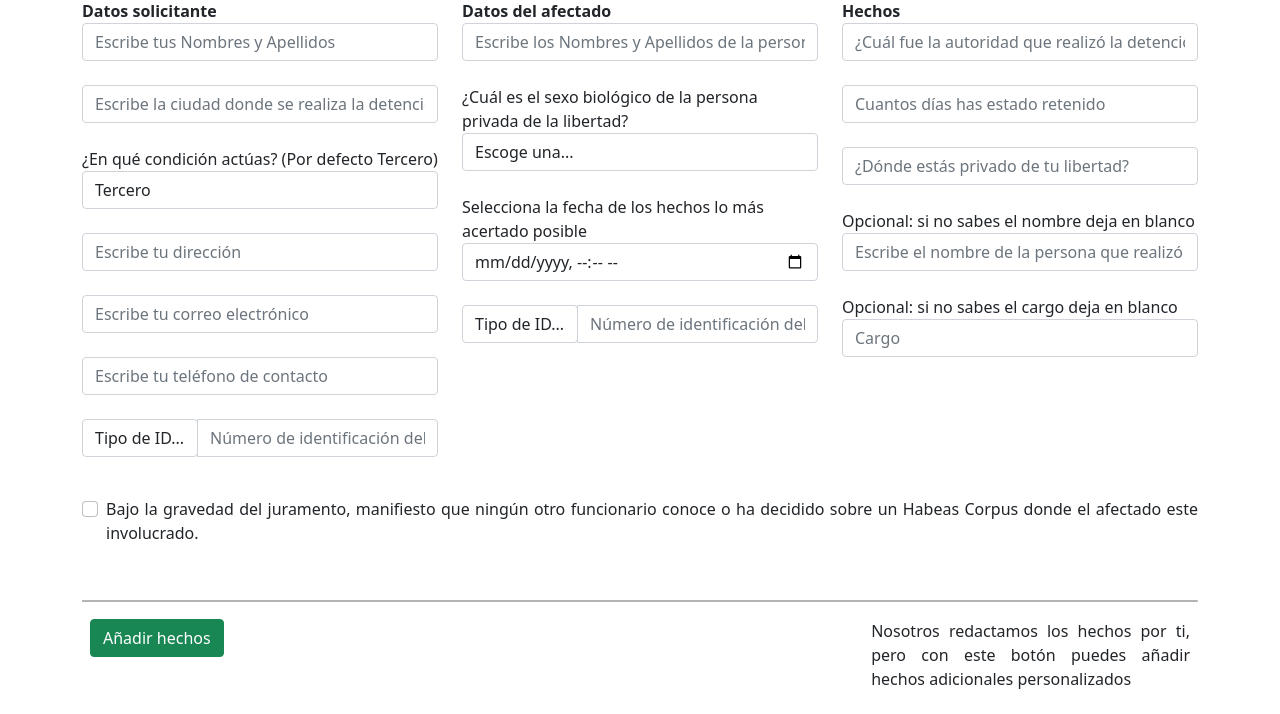
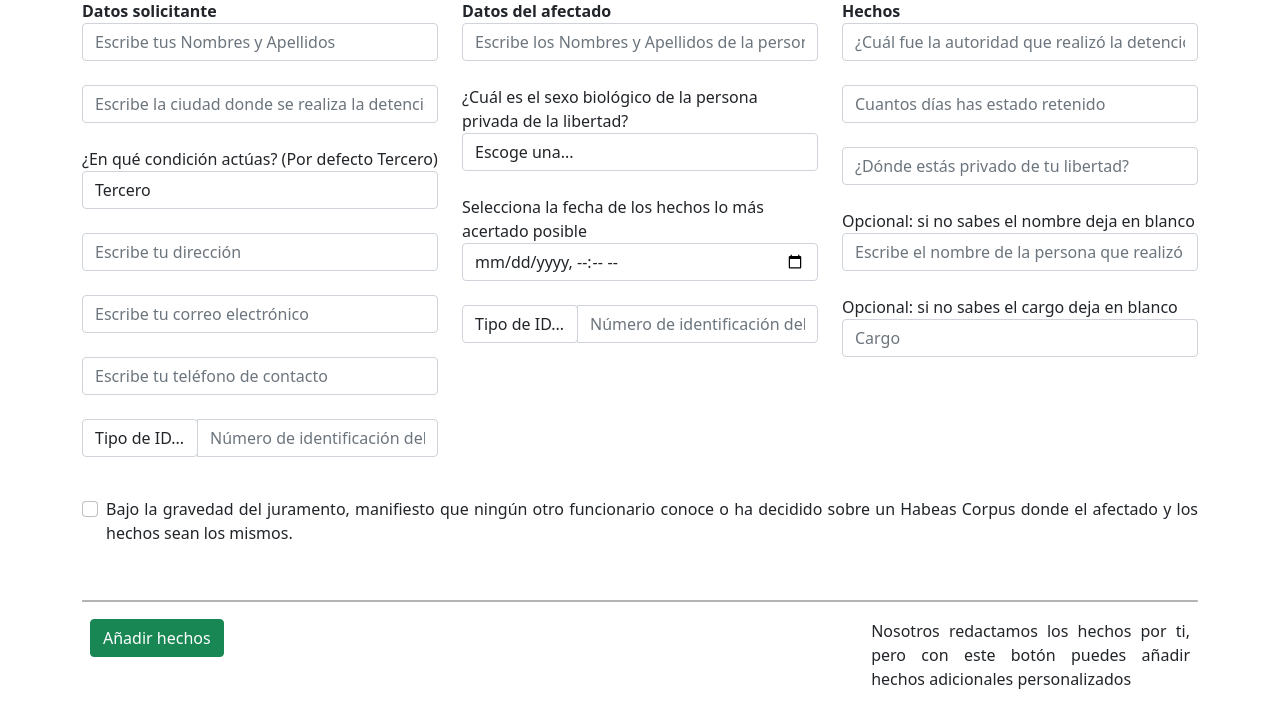
Before and after one commit to Valentinagm1/semillero, a Flask app: page / in a window 1280 px wide. Shown: the part 296-1010 px from the top of the page. Run offline with Flask 2, Linux system fonts and the light colour scheme; some libraries are stand-ins or nearby versions.

Commit message:
Iteración V.2

```diff
--- a/habeas_app/app.py
+++ b/habeas_app/app.py
@@ -108,7 +108,7 @@ Teléfono: {num_solicitante}</p>
     pdf = MyFPDF()
     pdf.set_margins(left= 15.0, top=12.5, right=15.0)
     pdf.add_page()
-
+    pdf.write_html(texto)
     pdf.output('habeas_'+nom_solicitante[:4]+ced_solicitante[:-3]+'.pdf', 'F')
 
 
--- a/habeas_app/templates/main.html
+++ b/habeas_app/templates/main.html
@@ -139,7 +139,7 @@
    <div class="form-check">
         <input class="form-check-input " type="checkbox" value="" id="invalidCheck2" required>
         <label class="form-check-label " for="invalidCheck2"><p style="text-align: justify;">
-          Bajo la gravedad del juramento, manifiesto que ningún otro funcionario conoce o ha decidido sobre un Habeas Corpus donde el afectado este involucrado.
+          Bajo la gravedad del juramento, manifiesto que ningún otro funcionario conoce o ha decidido sobre un Habeas Corpus donde el afectado y los hechos sean los mismos.
         </label>
       </div>
   <br/>
```
